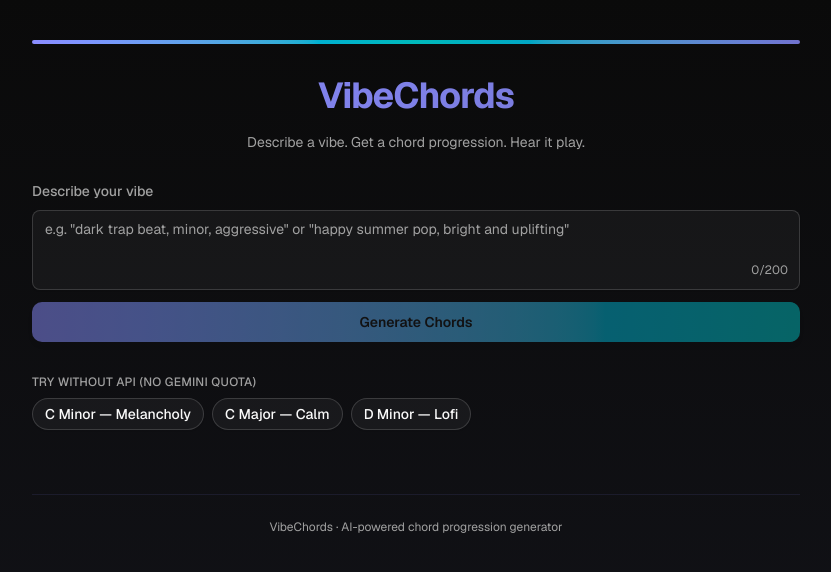
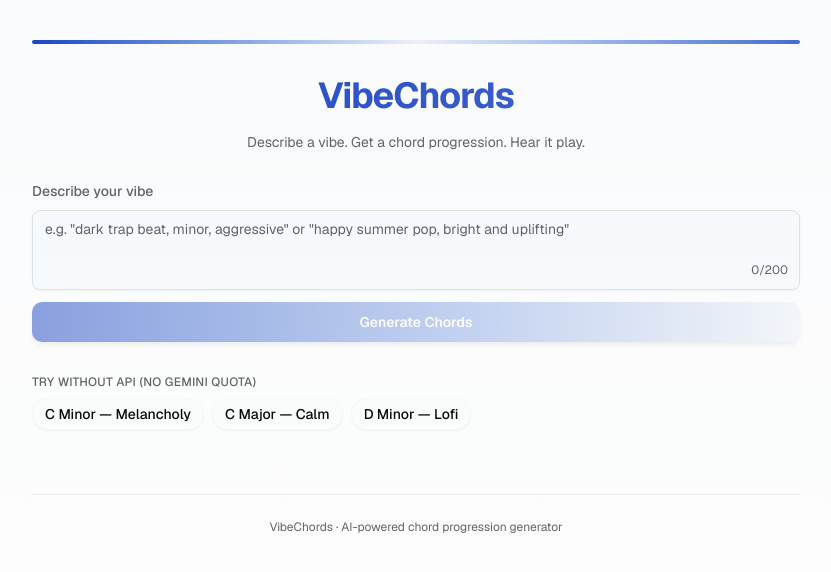
Before and after one commit to aman-git-r/vibe-chords, a Next.js app: page / in a window 1280 px wide. Shown: the top 572 px of the page, without its empty margins (224-1055 px from the left). Built offline with nearby package versions, Linux system fonts and the light colour scheme.

Commit message:
style: update color variables in globals.css for improved visual consistency and modify ChordPlayer button variant for better UI integration

```diff
--- a/app/globals.css
+++ b/app/globals.css
@@ -3,43 +3,41 @@
 @import "../node_modules/tw-animate-css/dist/tw-animate.css";
 @import "shadcn/tailwind.css";
 
-@custom-variant dark (&:is(.dark *));
-
 :root {
   --font-sans: var(--font-geist-sans);
   --font-mono: var(--font-geist-mono);
   --radius: 0.625rem;
-  --background: oklch(1 0 0);
-  --foreground: oklch(0.145 0 0);
+  --background: oklch(0.985 0.002 250);
+  --foreground: oklch(0.15 0.01 260);
   --card: oklch(1 0 0);
-  --card-foreground: oklch(0.145 0 0);
+  --card-foreground: oklch(0.15 0.01 260);
   --popover: oklch(1 0 0);
-  --popover-foreground: oklch(0.145 0 0);
-  --primary: oklch(0.205 0 0);
-  --primary-foreground: oklch(0.985 0 0);
-  --secondary: oklch(0.97 0 0);
-  --secondary-foreground: oklch(0.205 0 0);
-  --muted: oklch(0.97 0 0);
-  --muted-foreground: oklch(0.556 0 0);
-  --accent: oklch(0.97 0 0);
-  --accent-foreground: oklch(0.205 0 0);
+  --popover-foreground: oklch(0.15 0.01 260);
+  --primary: oklch(0.45 0.2 265);
+  --primary-foreground: oklch(0.99 0 0);
+  --secondary: oklch(0.955 0.01 260);
+  --secondary-foreground: oklch(0.15 0.01 260);
+  --muted: oklch(0.955 0.01 260);
+  --muted-foreground: oklch(0.5 0.01 260);
+  --accent: oklch(0.955 0.01 260);
+  --accent-foreground: oklch(0.15 0.01 260);
   --destructive: oklch(0.577 0.245 27.325);
-  --border: oklch(0.922 0 0);
-  --input: oklch(0.922 0 0);
-  --ring: oklch(0.708 0 0);
+  --border: oklch(0.91 0.01 260);
+  --input: oklch(0.91 0.01 260);
+  --ring: oklch(0.45 0.2 265);
   --chart-1: oklch(0.646 0.222 41.116);
   --chart-2: oklch(0.6 0.118 184.704);
   --chart-3: oklch(0.398 0.07 227.392);
   --chart-4: oklch(0.828 0.189 84.429);
   --chart-5: oklch(0.769 0.188 70.08);
-  --sidebar: oklch(0.985 0 0);
-  --sidebar-foreground: oklch(0.145 0 0);
-  --sidebar-primary: oklch(0.205 0 0);
-  --sidebar-primary-foreground: oklch(0.985 0 0);
-  --sidebar-accent: oklch(0.97 0 0);
-  --sidebar-accent-foreground: oklch(0.205 0 0);
-  --sidebar-border: oklch(0.922 0 0);
-  --sidebar-ring: oklch(0.708 0 0);
+  --sidebar: oklch(0.985 0.002 250);
+  --sidebar-foreground: oklch(0.15 0.01 260);
+  --sidebar-primary: oklch(0.45 0.2 265);
+  --sidebar-primary-foreground: oklch(0.99 0 0);
+  --sidebar-accent: oklch(0.955 0.01 260);
+  --sidebar-accent-foreground: oklch(0.15 0.01 260);
+  --sidebar-border: oklch(0.91 0.01 260);
+  --sidebar-ring: oklch(0.45 0.2 265);
 }
 
 /* Tailwind v4 theme: maps design tokens for utilities (e.g. font-sans, bg-background) */
@@ -99,47 +97,13 @@ body {
 input[type="range"]::-webkit-slider-runnable-track {
   height: 6px;
   border-radius: 9999px;
-  background: #3f3f46;
+  background: oklch(0.9 0.005 260);
 }
 
 input[type="range"]::-moz-range-track {
   height: 6px;
   border-radius: 9999px;
-  background: #3f3f46;
-}
-
-.dark {
-  --background: oklch(0.145 0 0);
-  --foreground: oklch(0.985 0 0);
-  --card: oklch(0.2 0.015 280);
-  --card-foreground: oklch(0.985 0 0);
-  --popover: oklch(0.205 0 0);
-  --popover-foreground: oklch(0.985 0 0);
-  --primary: oklch(0.7 0.18 280);
-  --primary-foreground: oklch(0.205 0 0);
-  --secondary: oklch(0.269 0 0);
-  --secondary-foreground: oklch(0.985 0 0);
-  --muted: oklch(0.269 0 0);
-  --muted-foreground: oklch(0.708 0 0);
-  --accent: oklch(0.7 0.15 195);
-  --accent-foreground: oklch(0.985 0 0);
-  --destructive: oklch(0.704 0.191 22.216);
-  --border: oklch(0.65 0.15 280 / 18%);
-  --input: oklch(1 0 0 / 15%);
-  --ring: oklch(0.7 0.18 280);
-  --chart-1: oklch(0.488 0.243 264.376);
-  --chart-2: oklch(0.696 0.17 162.48);
-  --chart-3: oklch(0.769 0.188 70.08);
-  --chart-4: oklch(0.627 0.265 303.9);
-  --chart-5: oklch(0.645 0.246 16.439);
-  --sidebar: oklch(0.205 0 0);
-  --sidebar-foreground: oklch(0.985 0 0);
-  --sidebar-primary: oklch(0.488 0.243 264.376);
-  --sidebar-primary-foreground: oklch(0.985 0 0);
-  --sidebar-accent: oklch(0.269 0 0);
-  --sidebar-accent-foreground: oklch(0.985 0 0);
-  --sidebar-border: oklch(1 0 0 / 10%);
-  --sidebar-ring: oklch(0.556 0 0);
+  background: oklch(0.9 0.005 260);
 }
 
 @layer base {
--- a/components/ChordPlayer.tsx
+++ b/components/ChordPlayer.tsx
@@ -279,7 +279,7 @@ export default function ChordPlayer({
     <div className="flex flex-col gap-4 sm:flex-row sm:items-center sm:justify-between">
       <Button
         onClick={onPlayToggle}
-        variant="secondary"
+        variant="default"
         size="lg"
         className="gap-2 rounded-lg font-semibold"
       >
```
